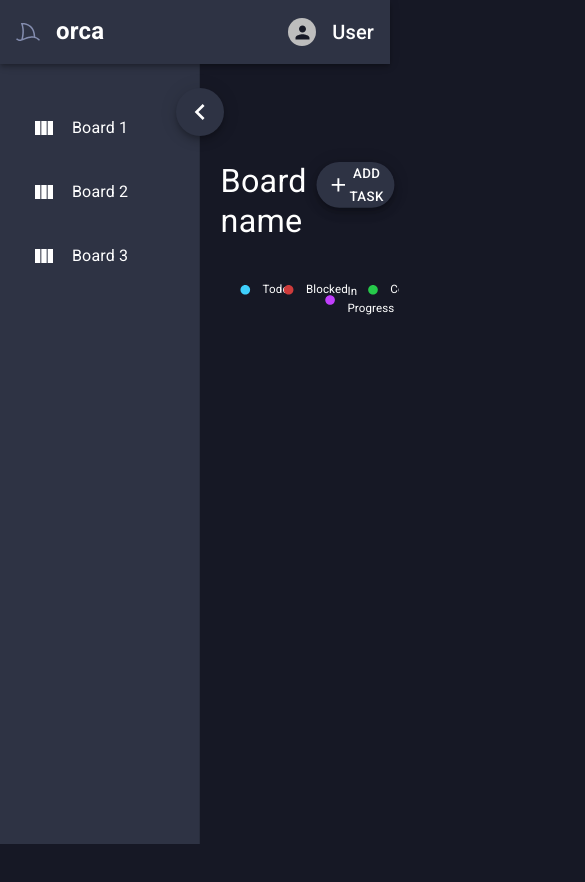
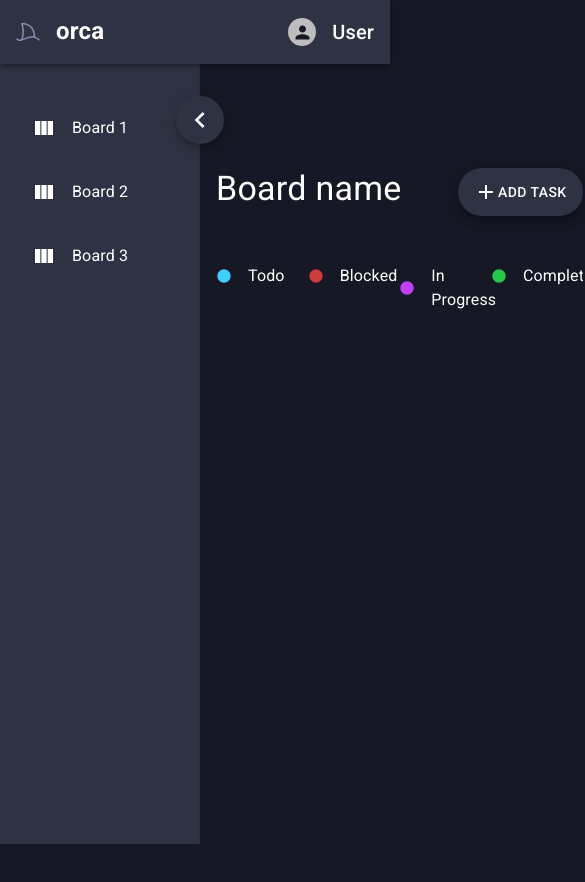
Before and after one commit to jplusequalt/orca_OLD, a React (Create React App) app: page / in a window 390 px wide. Shown: the top 882 px of the page, 585 px wide, since content can reach past the window. Before the commit the page ends 844 px from the top, so only its background shows below. Built offline with nearby package versions, Linux system fonts and the light colour scheme.

Commit message:
fixed tasks from breaking out of their columns

```diff
--- a/package.json
+++ b/package.json
@@ -12,7 +12,7 @@
     "@testing-library/user-event": "^13.5.0",
     "@types/jest": "^27.5.2",
     "@types/node": "^16.11.59",
-    "@types/react": "^18.0.20",
+    "@types/react": "^18.0.21",
     "@types/react-dom": "^18.0.6",
     "@types/react-router": "^5.1.19",
     "react": "^18.2.0",
--- a/src/Theme.tsx
+++ b/src/Theme.tsx
@@ -17,6 +17,7 @@ export const theme: Theme = createTheme({
   },
   typography: {
     subtitle1: {
+      wordWrap: "break-word",
       '@media(max-width: 810px)': {
         fontSize: '0.9rem'
       }
--- a/src/components/Board.tsx
+++ b/src/components/Board.tsx
@@ -15,7 +15,7 @@ type BoardProps = {
   sideMenuOpen: boolean
 }
 
-const useContainerDimensions = (myRef: any, open: boolean) => {
+const useContainerDimensions = (myRef: any) => {
   const getDimensions = () => ({
     width: myRef.current.offsetWidth,
     height: myRef.current.offsetHeight
@@ -63,8 +63,10 @@ export const Board: React.FC<BoardProps> = ({ sideMenuToggle, sideMenuOpen }) =>
 
   const open = Boolean(anchorEl);
 
-  const rowRef = useRef(null);
-  const { width, height } = useContainerDimensions(rowRef, sideMenuOpen);
+  const myRef = useRef(null);
+  const { width, height } = useContainerDimensions(myRef);
+  console.log(width);
+
 
   return (
     <Box
@@ -72,7 +74,7 @@ export const Board: React.FC<BoardProps> = ({ sideMenuToggle, sideMenuOpen }) =>
         width: '100%',
         display: 'flex'
       }}>
-      <KanbanWrapper open={sideMenuOpen}>
+      <KanbanWrapper open={sideMenuOpen} ref={myRef}>
         <ToggleSideMenu
           onClick={() => { sideMenuToggle(!sideMenuOpen) }}
           open={sideMenuOpen}
@@ -122,63 +124,63 @@ export const Board: React.FC<BoardProps> = ({ sideMenuToggle, sideMenuOpen }) =>
             </Fab>
           </KanbanHeader>
         </Box>
-        <KanbanBoard container rowSpacing={2} columnSpacing={{ xs: 1, sm: 2, md: 3 }}>
-          <KanbanRow container xs={3}>
-            <Grid item>
+        <KanbanBoard>
+          <KanbanRow>
+            <Box>
               <KanbanRowHeader>
                 <CircleIcon sx={{ fill: '#3ecffc', width: '1rem' }} />
                 Todo
               </KanbanRowHeader>
-            </Grid>
+            </Box>
             {
-              tasks.filter(task => task.status === 'Todo').map(todos => {
+              tasks.filter(task => task.status === 'Todo').map((todos, i) => {
                 return <Grid item key={todos.tag}>
-                  <TaskPreview contents={todos} parentWidth={width} />
+                  <TaskPreview contents={todos} />
                 </Grid>
               })
             }
           </KanbanRow>
-          <KanbanRow container xs={3} ref={rowRef}>
-            <Grid item>
+          <KanbanRow>
+            <Box>
               <KanbanRowHeader>
                 <CircleIcon sx={{ fill: '#ce3b3b', width: '1rem' }} />
                 Blocked
               </KanbanRowHeader>
-            </Grid>
+            </Box>
             {
-              tasks.filter((task: Task) => task.status === 'Blocked').map(blocked => {
+              tasks.filter((task: Task) => task.status === 'Blocked').map((blocked, i) => {
                 return <Grid item key={blocked.tag}>
-                  <TaskPreview contents={blocked} parentWidth={width} />
+                  <TaskPreview contents={blocked} />
                 </Grid>
               })
             }
           </KanbanRow>
-          <KanbanRow container xs={3}>
-            <Grid item>
+          <KanbanRow>
+            <Box>
               <KanbanRowHeader>
                 <CircleIcon sx={{ fill: '#c03efc', width: '1rem' }} />
                 In Progress
               </KanbanRowHeader>
-            </Grid>
+            </Box>
             {
-              tasks.filter((task: Task) => task.status === 'In Progress').map(progress => {
+              tasks.filter((task: Task) => task.status === 'In Progress').map((progress, i) => {
                 return <Grid item key={progress.tag}>
-                  <TaskPreview contents={progress} parentWidth={width} />
+                  <TaskPreview contents={progress} />
                 </Grid>
               })
             }
           </KanbanRow>
-          <KanbanRow container xs={3}>
-            <Grid item>
+          <KanbanRow>
+            <Box>
               <KanbanRowHeader>
                 <CircleIcon sx={{ fill: '#26c94a', width: '1rem' }} />
                 Completed
               </KanbanRowHeader>
-            </Grid>
+            </Box>
             {
-              tasks.filter((task: Task) => task.status === 'Completed').map(completed => {
+              tasks.filter((task: Task) => task.status === 'Completed').map((completed, i) => {
                 return <Grid item key={completed.tag}>
-                  <TaskPreview contents={completed} parentWidth={width} />
+                  <TaskPreview contents={completed} />
                 </Grid>
               })
             }
--- a/src/components/TaskPreview.tsx
+++ b/src/components/TaskPreview.tsx
@@ -6,31 +6,26 @@ import { theme } from '../Theme';
 import { Task } from '../model/Task';
 
 type TaskPreviewProps = {
-  contents: Task,
-  parentWidth: number
+  contents: Task
 }
 
-export const TaskPreview: React.FC<TaskPreviewProps> = ({ contents, parentWidth }) => {
+export const TaskPreview: React.FC<TaskPreviewProps> = ({ contents }) => {
 
   const [open, setOpen] = useState<boolean>(false);
 
   return (
     <>
       <TaskCard>
-        <CardActionArea>
-          <CardContent sx={{ padding: '0.65rem' }} onClick={() => setOpen(!open)}>
-            <Typography variant='subtitle1'>{ contents.title }</Typography>
+        <Typography sx={{ wordBreak: 'break-word' }} variant='subtitle2'>{ contents.title }</Typography>
         <Box sx={{ display: 'flex', alignItems: 'center', justifyContent: 'space-between', gap: '0.5rem', mt: 1 }}>
           <Box>
-                <Typography sx={{ color: theme.palette.text.secondary }} noWrap variant='subtitle2'>0 of 2 subtasks</Typography>
+            <Typography sx={{ color: theme.palette.text.secondary }} variant='subtitle2'>0 of 2</Typography>
           </Box>
           <Box sx={{ display: 'flex', alignItems: 'center', gap: '0.5rem' }}>
             <Typography sx={{ color: theme.palette.text.secondary }} variant='subtitle2'>I3CG-220</Typography>
             <AssigneeAvatarPreview />
           </Box>
         </Box>
-          </CardContent>
-        </CardActionArea>
       </TaskCard>
       <TaskModal contents={contents} open={open} handleOpen={setOpen} />
     </>
--- a/src/styles/Board.styled.tsx
+++ b/src/styles/Board.styled.tsx
@@ -1,6 +1,5 @@
 import ChevronLeft from "@mui/icons-material/ChevronLeft";
-import { Box, Fab, styled, Grid } from "@mui/material";
-import { transform } from "typescript";
+import { Box, Fab, styled, Stack } from "@mui/material";
 import { theme } from "../Theme";
 
 export const KanbanWrapper = styled('div', { shouldForwardProp: (prop) => prop !== 'open' })<{
@@ -11,6 +10,7 @@ export const KanbanWrapper = styled('div', { shouldForwardProp: (prop) => prop !
   paddingBottom: theme.spacing(3),
   paddingLeft: theme.spacing(5),
   paddingRight: theme.spacing(5),
+  marginTop: '4.5rem',
   transition: theme.transitions.create('margin', {
     easing: theme.transitions.easing.sharp,
     duration: theme.transitions.duration.leavingScreen,
@@ -71,7 +71,7 @@ export const ToggleSideMenu = styled(Fab, { shouldForwardProp: (prop) => prop !=
     }),
     marginLeft: 0,
     '@media(max-width: 810px)': {
-      marginLeft: '1rem'
+      marginLeft: '0rem'
     }
   })
 }));
@@ -79,38 +79,30 @@ export const ToggleSideMenu = styled(Fab, { shouldForwardProp: (prop) => prop !=
 export const KanbanHeader = styled(Box)({
   display: 'flex',
   justifyContent: 'space-between',
-  marginBottom: '3rem',
-  '@media(max-width: 810px)': {
-    transform: 'scale(0.95)'
-  }
+  marginBottom: '3rem'
 });
 
-export const KanbanBoard = styled(Grid)({
-  paddingLeft: '1.5rem',
-  paddingRight: '1rem',
-  maxHeight: '62rem',
-  overflowY: 'auto',
-  '@media(max-width: 810px)': {
-    paddingRight: theme.spacing(0)
-  },
+export const KanbanBoard = styled(Box)({
+  display: 'flex',
+  width: '100%',
+  height: '62rem',
+  overflowY: 'scroll',
+  overflowX: 'scroll',
+  '@media(max-height: 1200px)': {
+    height: '49rem'
+  }
 });
 
 export const KanbanRowHeader = styled(Box)({
   display: 'flex',
   alignItems: 'center',
-  gap: '1rem',
-  '@media(max-width: 810px)': {
-    transform: 'scale(0.85)'
-  }
+  gap: '1rem'
 });
 
-export const KanbanRow = styled(Grid)({
+export const KanbanRow = styled(Stack)({
   display: 'flex',
+  width: '25%',
   flexDirection: 'column',
   alignItems: 'flex-start',
-  gap: '2.5rem',
-  paddingRight: 0,
-  '@media(max-width: 810px)': {
-    transform: 'scale(0.85)'
-  }
+  gap: '2.5rem'
 });
--- a/src/styles/Navbar.styled.tsx
+++ b/src/styles/Navbar.styled.tsx
@@ -3,7 +3,7 @@ import { styled } from "@mui/material/styles";
 import { theme } from "../Theme";
 
 export const Nav = styled(AppBar)(({ theme }) => ({
-  position: 'static',
+  position: 'fixed',
   padding: '1.25rem',
   display: 'flex',
   flexDirection: 'row',
--- a/src/styles/SideMenu.styled.tsx
+++ b/src/styles/SideMenu.styled.tsx
@@ -9,6 +9,7 @@ export const BoardMenuList = styled(Drawer, { shouldForwardProp: (prop) => prop
   ['& .MuiDrawer-paper']: {
     width: drawerWidth,
     boxSizing: 'border-box',
+    height: '100vh',
     backgroundColor: theme.palette.background.paper
   }
 }));
--- a/src/styles/TaskPreview.styled.tsx
+++ b/src/styles/TaskPreview.styled.tsx
@@ -1,10 +1,12 @@
-import { Card, styled, Avatar } from '@mui/material';
+import { Card, styled, Avatar, Box } from '@mui/material';
+import { theme } from '../Theme';
 
-export const TaskCard = styled(Card)(({ theme }) => ({
+export const TaskCard = styled(Box)(({ theme }) => ({
   borderRadius: '8px',
   backgroundColor: theme.palette.background.paper,
-  padding: 0,
-  boxSizing: 'border-box'
+  width: '100%',
+  padding: '1rem',
+  height: 'auto'
 }));
 
 export const AssigneeAvatarPreview = styled(Avatar)({
```
Also changed, not shown: 1 other file (tests, documents, lock files or other folders). Lines whose indentation alone changed are shown as unchanged.
